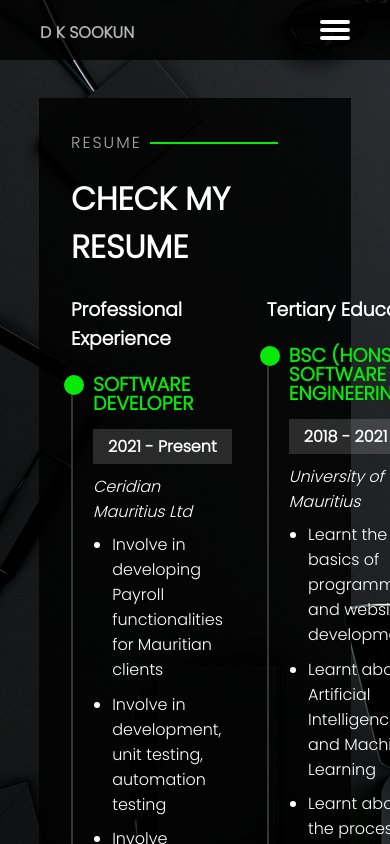
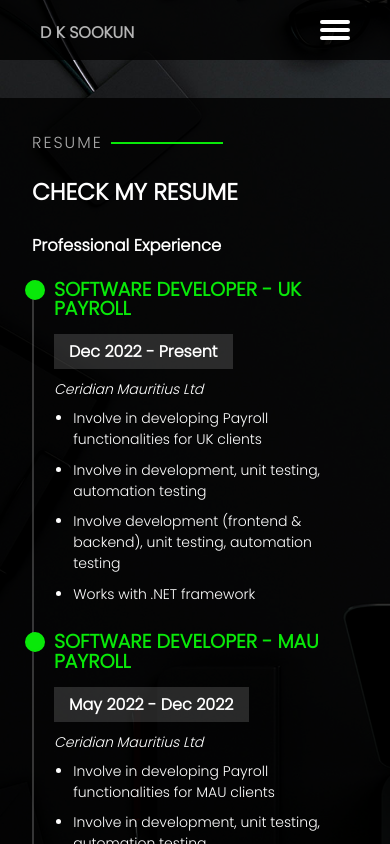
Before and after one commit to Dharmesh-Sookun/Personal-Website-New, a React (Create React App) app: page /resume in a window 390 px wide. Built offline with nearby package versions, Linux system fonts and the light colour scheme; the HTML template or start-up script is replaced by a standard one.

Commit message:
Made Resume section responsive

```diff
--- a/src/components/Resume/Resume.css
+++ b/src/components/Resume/Resume.css
@@ -76,6 +76,7 @@
 
 .resume .item p{
   margin-bottom: 0.5rem;
+  text-align: justify;
 }
 
 .resume .item ul{
@@ -107,3 +108,36 @@
   text-align: center;
   margin-bottom: 0.1rem;
 }
+
+@media only screen and (max-width: 1000px) {
+  .resume-items-container{
+    flex-direction: column;
+  }
+}
+
+@media only screen and (max-width: 700px) {
+  .resume, .resume-items-container{
+    width: 100%;
+  }
+
+  .resume h1{
+    font-size: 1.75em;
+  }
+}
+
+@media only screen and (max-width: 575px) {
+  .resume {
+    font-size: 14px;
+  }
+
+  .resume h1{
+    font-size: 1.65em;
+  }
+}
+
+@media only screen and (max-width: 465px) {
+  .resume-items-container .item a{
+    width: 40%;
+  }
+
+}
--- a/src/components/Resume/Resume.js
+++ b/src/components/Resume/Resume.js
@@ -14,15 +14,50 @@ function Resume() {
         <div>
           <h3>Professional Experience</h3>
           <div className="item">
-            <h4>Software Developer</h4>
-            <h5>2021 - Present</h5>
+            <h4>Software Developer - UK Payroll</h4>
+            <h5>Dec 2022 - Present</h5>
             <p>
               <em>Ceridian Mauritius Ltd</em>
             </p>
             <ul>
               <li>
-                Involve in developing Payroll functionalities for Mauritian
-                clients
+                Involve in developing Payroll functionalities for UK clients
+              </li>
+              <li>Involve in development, unit testing, automation testing</li>
+              <li>
+                Involve development (frontend & backend), unit testing,
+                automation testing
+              </li>
+              <li>Works with .NET framework</li>
+            </ul>
+          </div>
+          <div className="item">
+            <h4>Software Developer - MAU Payroll</h4>
+            <h5>May 2022 - Dec 2022</h5>
+            <p>
+              <em>Ceridian Mauritius Ltd</em>
+            </p>
+            <ul>
+              <li>
+                Involve in developing Payroll functionalities for MAU clients
+              </li>
+              <li>Involve in development, unit testing, automation testing</li>
+              <li>
+                Involve development (frontend & backend), unit testing,
+                automation testing
+              </li>
+              <li>Works with .NET framework</li>
+            </ul>
+          </div>
+          <div className="item">
+            <h4>Assoc Software Developer - MAU Payroll</h4>
+            <h5>Sept 2021 - May 2022</h5>
+            <p>
+              <em>Ceridian Mauritius Ltd</em>
+            </p>
+            <ul>
+              <li>
+                Involve in developing Payroll functionalities for MAU clients
               </li>
               <li>Involve in development, unit testing, automation testing</li>
               <li>
@@ -33,6 +68,25 @@ function Resume() {
             </ul>
           </div>
           <h3>Professional Certifications</h3>
+          <div className="item">
+            <h4>Microsoft Data Fundamentals (DP-900)</h4>
+            <h5>2022</h5>
+            <p>
+              <em>
+                Solid understanding of core data concepts, such as relational
+                data, nonrelational <br /> data, big data, and analytics. Plus,
+                familiarity with the roles, tasks, and <br /> responsibilities
+                in the world of data and data analytics.
+              </em>
+            </p>
+            <a
+              href="https://www.credly.com/badges/e6f35f2c-e00d-4164-b2ca-0cf0f30559ed/public_url"
+              rel="noopener noreferrer"
+              target="_blank"
+            >
+              View here
+            </a>
+          </div>
           <div className="item">
             <h4>Microsoft Azure Fundamentals (AZ-900)</h4>
             <h5>2021</h5>
```
